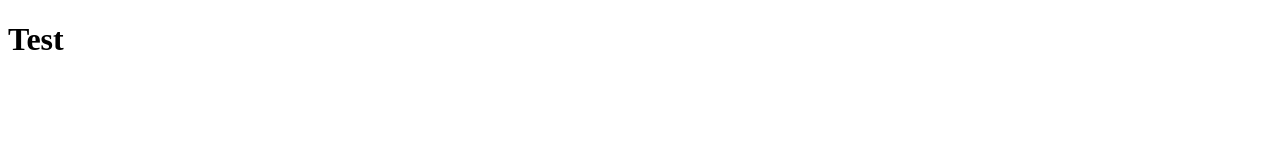
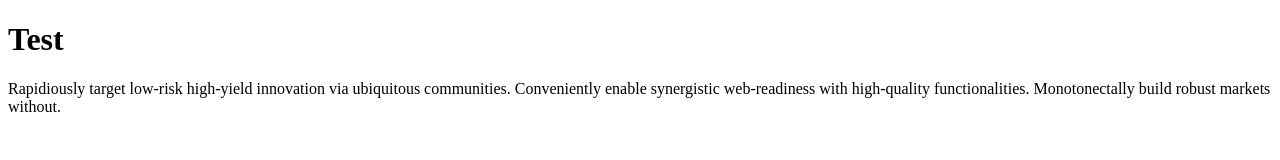
Before and after one commit to zivoradmilekic/contributify, a plain HTML site: page index.html in a window 1280 px wide. Drawn offline with Linux system fonts and the light colour scheme.

Commit message:
Added text

```diff
--- a/index.html
+++ b/index.html
@@ -8,5 +8,6 @@
 </head>
 <body>
   <h1>Test</h1>
+  <p>Rapidiously target low-risk high-yield innovation via ubiquitous communities. Conveniently enable synergistic web-readiness with high-quality functionalities. Monotonectally build robust markets without.</p>
 </body>
 </html>
```
